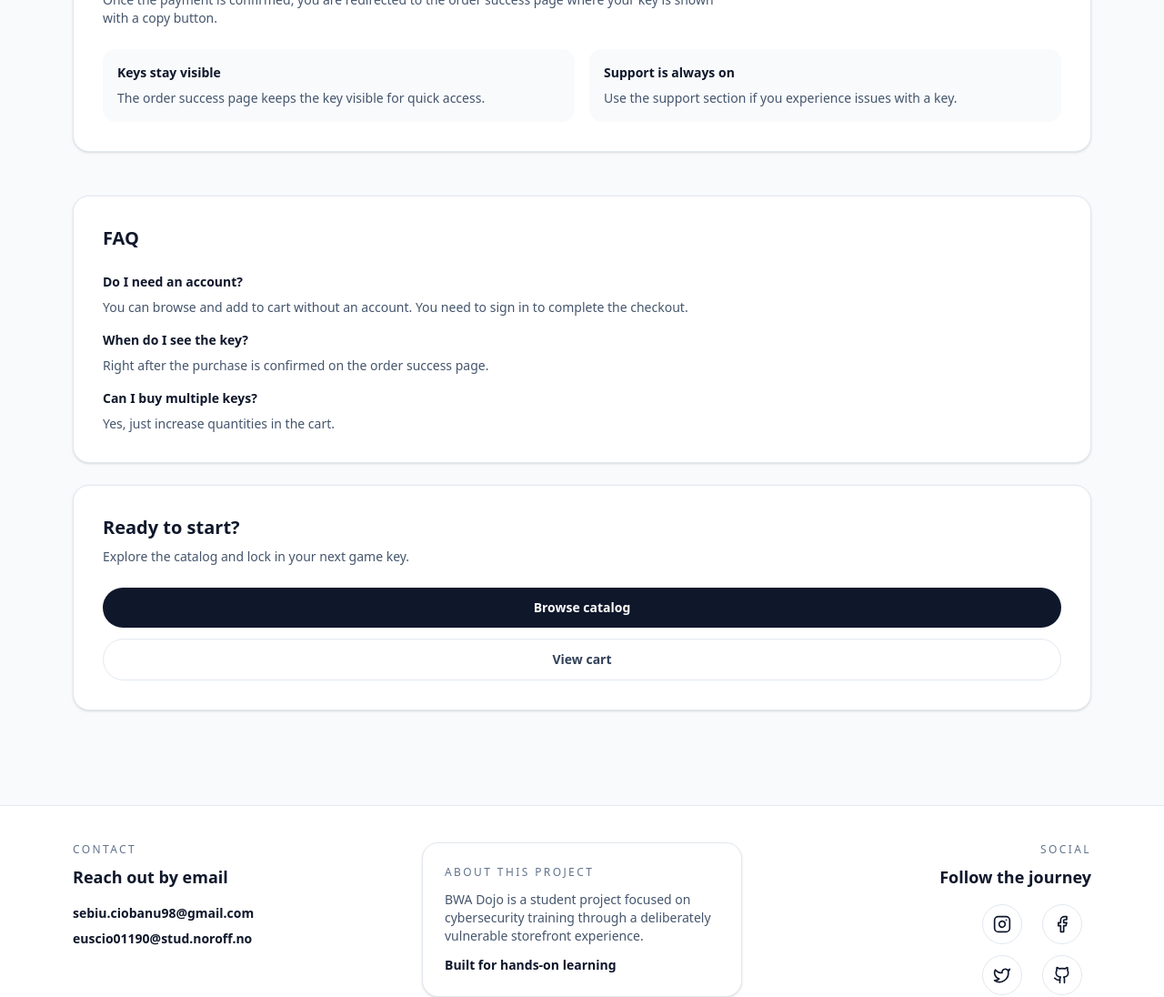
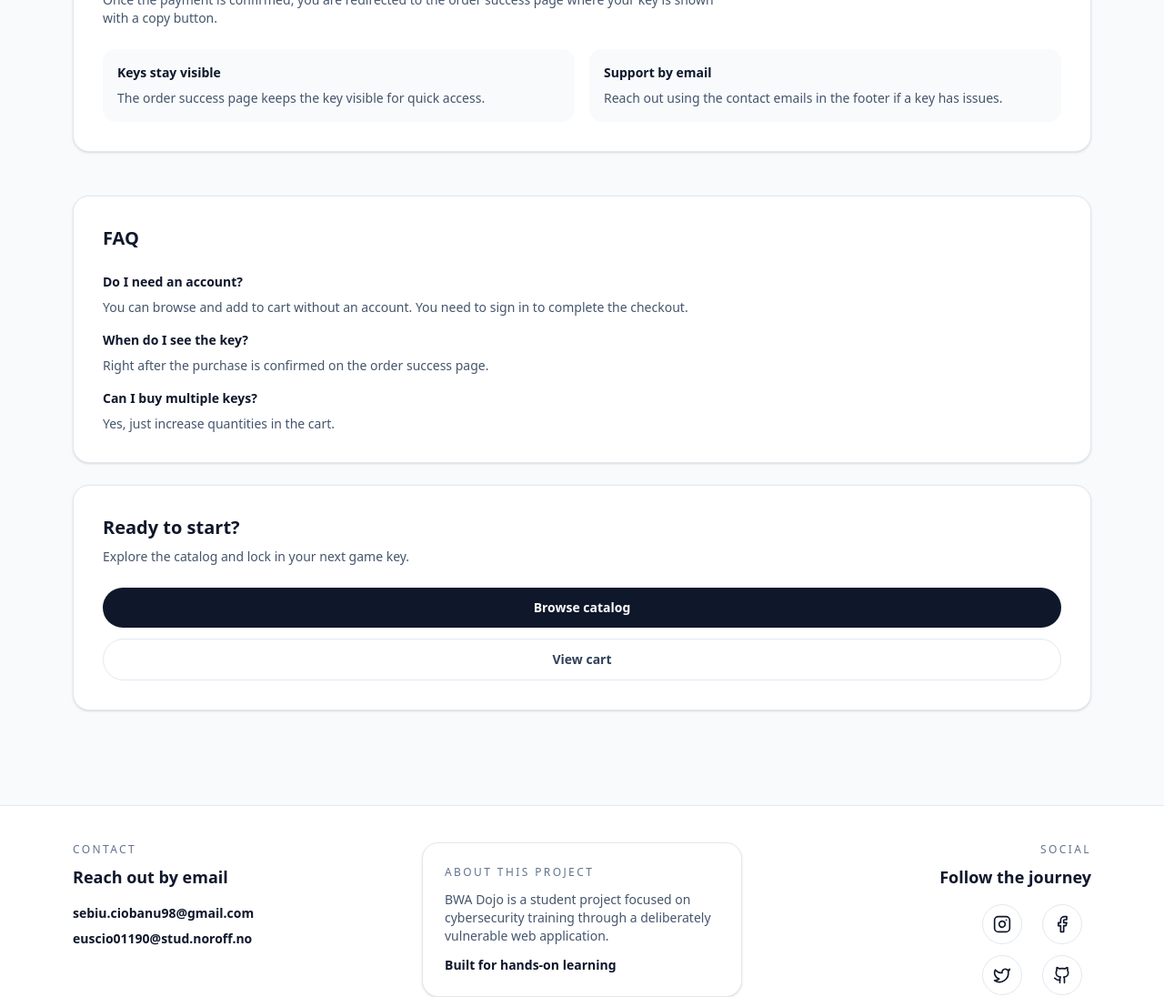
Before and after one commit to Sebiu98/BWA_BrokenWebApplication, a Next.js app: page /how-it-works in a window 1280 px wide. Shown: the part 517-1613 px from the top of the page at 91% size. Built offline with nearby package versions, Linux system fonts and the light colour scheme.

Commit message:
fixed some incongruence in the how it works page

```diff
--- a/src/app/components/SiteFooter.tsx
+++ b/src/app/components/SiteFooter.tsx
@@ -39,7 +39,7 @@ const SiteFooter = () => {
             </p>
             <p className="mt-3 text-sm text-slate-600">
               BWA Dojo is a student project focused on cybersecurity training
-              through a deliberately vulnerable storefront experience.
+              through a deliberately vulnerable web application.
             </p>
             <p className="mt-3 text-sm font-semibold text-slate-900">
               Built for hands-on learning
--- a/src/app/how-it-works/page.tsx
+++ b/src/app/how-it-works/page.tsx
@@ -93,10 +93,11 @@ const HowItWorksPage = () => {
               </div>
               <div className="rounded-xl bg-slate-50 p-4">
                 <p className="text-sm font-semibold text-slate-900">
-                  Support is always on
+                  Support by email
                 </p>
                 <p className="mt-2 text-sm text-slate-600">
-                  Use the support section if you experience issues with a key.
+                  Reach out using the contact emails in the footer if a key has
+                  issues.
                 </p>
               </div>
             </div>
```
